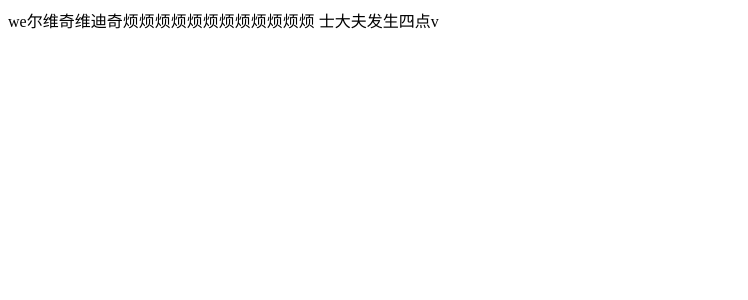
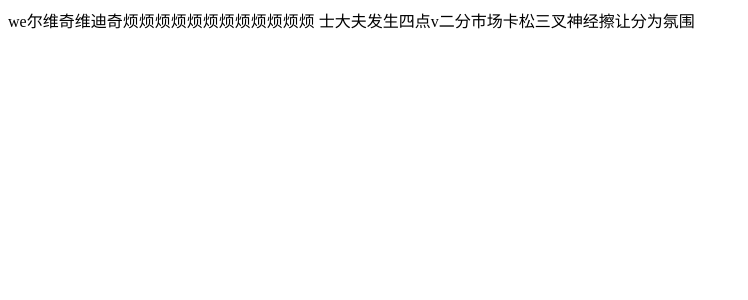
Before and after one commit to cvacva/testVue, a Vue app: page / in a window 1280 px wide. Shown: the top 300 px of the page, without its empty margins (0-748 px from the left). Built offline with nearby package versions, Linux system fonts and the light colour scheme.

Commit message:
我再次提交了

```diff
--- a/src/components/HelloWorld.vue
+++ b/src/components/HelloWorld.vue
@@ -1,7 +1,7 @@
 <template>
     <div>
         we尔维奇维迪奇烦烦烦烦烦烦烦烦烦烦烦烦
-士大夫发生四点v
+士大夫发生四点v二分市场卡松三叉神经擦让分为氛围
         <div id="main" style="width: 600px;height:400px;"></div>
     </div>
 </template>
```
